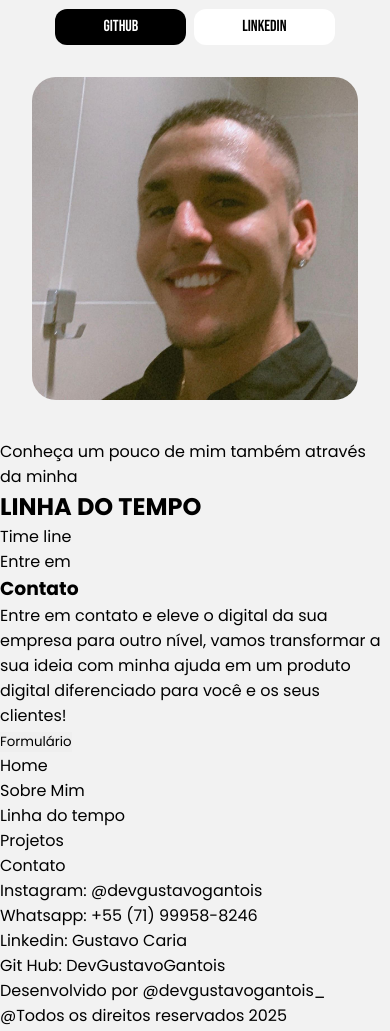
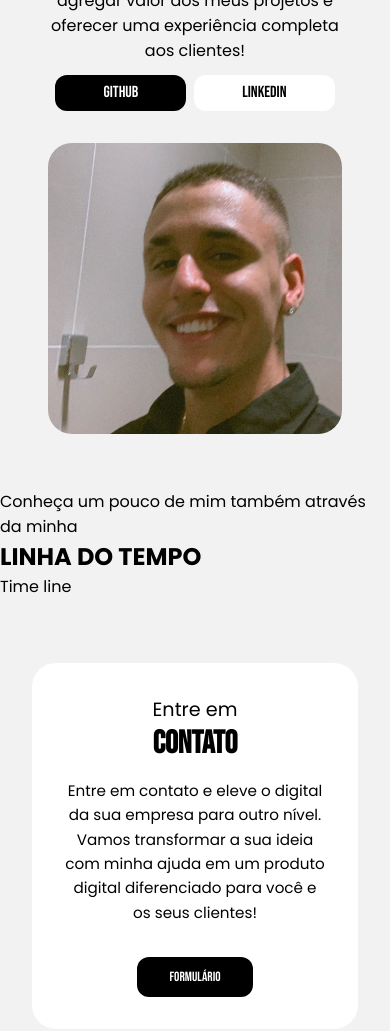
Before and after one commit to DevGustavoGantois/portfolio_unifacs_challenge, a website: page index.html in a window 390 px wide. Shown: the part 3412-4443 px from the top of the page. Drawn offline with Linux system fonts and the light colour scheme.

Commit message:
feat:Create contact section.

```diff
--- a/index.html
+++ b/index.html
@@ -71,10 +71,10 @@
                     intuitivas e alinhadas à identidade de cada marca.
                 </p>
                 <div class="button-content">
-                    <button class="btn-about">
+                    <button style="cursor: pointer;" class="btn-about">
                         <a href="#about">Sobre mim</a>
                     </button>
-                    <button class="btn-projects">
+                    <button style="cursor: pointer;" class="btn-projects">
                         <a href="#projects">Projetos</a>
                     </button>
                 </div>
@@ -156,16 +156,16 @@
                         sempre explorando novas formas de agregar valor aos meus projetos e oferecer uma experiência completa aos clientes!
                     </p>
                     <div class="button-content-about">
-                        <button class="btn-about">
+                        <button style="cursor: pointer;" class="btn-about">
                             <a href="https://github.com/DevGustavoGantois" target="_blank">github</a>
                         </button>
-                        <button class="btn-projects">
+                        <button style="cursor: pointer;" class="btn-projects">
                             <a href="https://www.linkedin.com/in/gustavo-gantois-2839b5168/" target="_blank">Linkedin</a>
                         </button>
                     </div>
                 </article>
                 <figure>
-                    <img src="/images/gustavo.jpg" alt="">
+                    <img src="/images/gustavo.jpg" alt="Imagem desenvolvedor">
                 </figure>
             </div>
         </section>
@@ -180,17 +180,19 @@
         </section>
         <section id="contact" class="contact-section">
             <div class="content-contact">
-                <div>
-                    <nav>
+              <div class="content-contact-cta">
                 <p>Entre em</p>
                 <h1>Contato</h1>
+              </div>
+              <div class="content-contact-description">
                 <p>
-                        Entre em contato e eleve o digital da sua empresa para outro nível,
-                        vamos transformar a sua ideia com minha ajuda em um produto digital
+                  Entre em contato e eleve o digital da sua empresa para outro nível.
+                  Vamos transformar a sua ideia com minha ajuda em um produto digital
                   diferenciado para você e os seus clientes!
                 </p>
+              </div>
+              <div class="content-contact-button">
                 <button type="button">Formulário</button>
-                    </nav>
               </div>
             </div>
           </section>
--- a/style.css
+++ b/style.css
@@ -304,7 +304,68 @@ body {
 
 /*Contact section*/
 
+.contact-section {
+    margin-top: 2rem;
+    padding: 2rem;
+    display: flex;
+    align-items: center;
+    justify-content: center;
+  }
+
+  .content-contact {
+    background: white;
+    padding: 3rem;
+    border-radius: 24px;
+    max-width: 800px;
+    width: 100%;
+    text-align: center;
+  }
+
+  .content-contact-cta {
+    margin-bottom: 1rem;
+  }
+
+  .content-contact-cta p {
+    font-size: 1.2rem;
+    margin: 0;
+  }
+
+  .content-contact-cta h1 {
+    font-family: "Bebas Neue", sans-serif;
+    font-size: 40px;
+    margin: 0;
+  }
+
+  .content-contact-description p {
+    max-width: 600px;
+    margin: 0 auto 2rem;
+    font-size: 1rem;
+    line-height: 1.6;
+  }
+
+  .content-contact-button button {
+    background-color: black;
+    color: white;
+    padding: 0.75rem 2rem;
+    border: none;
+    border-radius: 12px;
+    font-family: "Bebas Neue", sans-serif;
+    cursor: pointer;
+    transition: background 0.3s;
+  }
+
+  .content-contact-button button:hover {
+    background-color: #333;
+  }
+
 /*Media Screen mobile desktop*/
+
+@media screen and (max-width: 1024px) {
+    .about-section {
+        padding: 2rem;
+    }
+}
+
 
 @media screen and (max-width: 768px) {
 
@@ -341,6 +402,10 @@ body {
         white-space: nowrap;
     }
 
+    .about-section {
+        padding: 1rem;
+    }
+
     /* About section */
     .content-img-and-description {
         flex-direction: column;
@@ -370,4 +435,17 @@ body {
         gap: 8px;
     }
 
+    /*Contact section*/
+    .content-contact {
+        padding: 2rem;
+      }
+
+      .content-contact-cta h1 {
+        font-size: 32px;
+      }
+
+      .content-contact-description p {
+        font-size: 0.95rem;
+      }
+
 }
```
Lines whose indentation alone changed are shown as unchanged.
